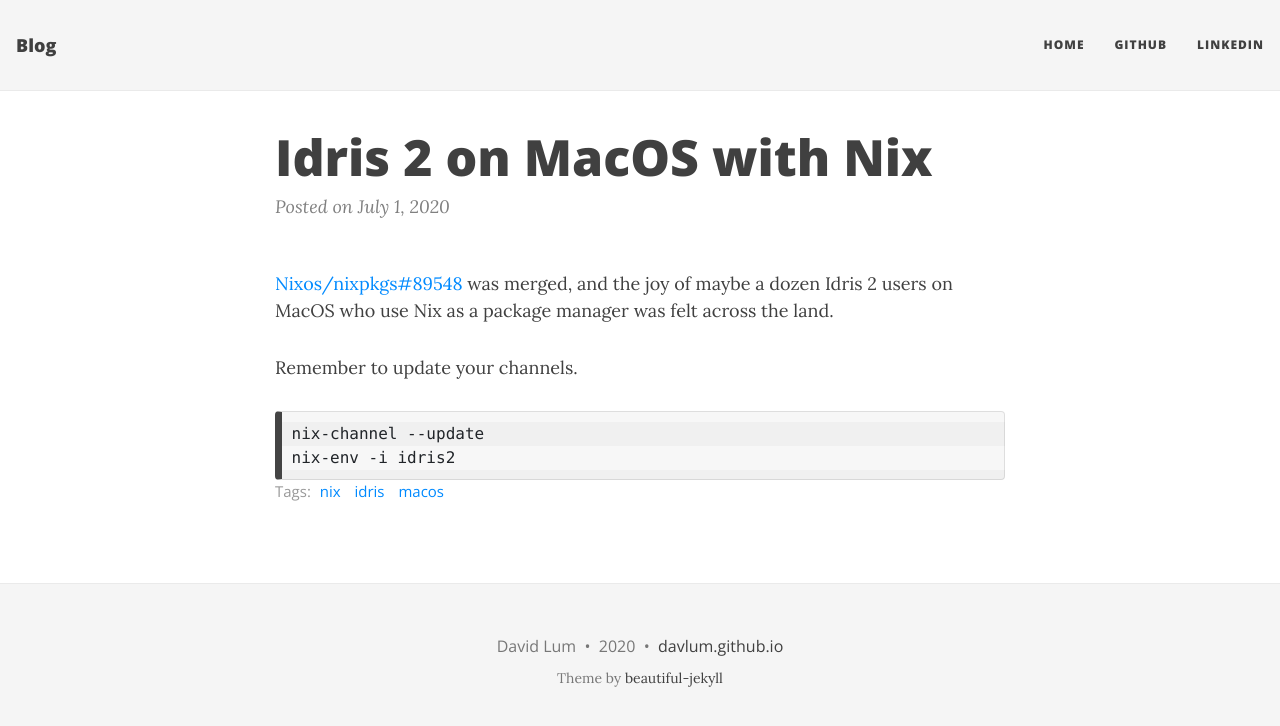
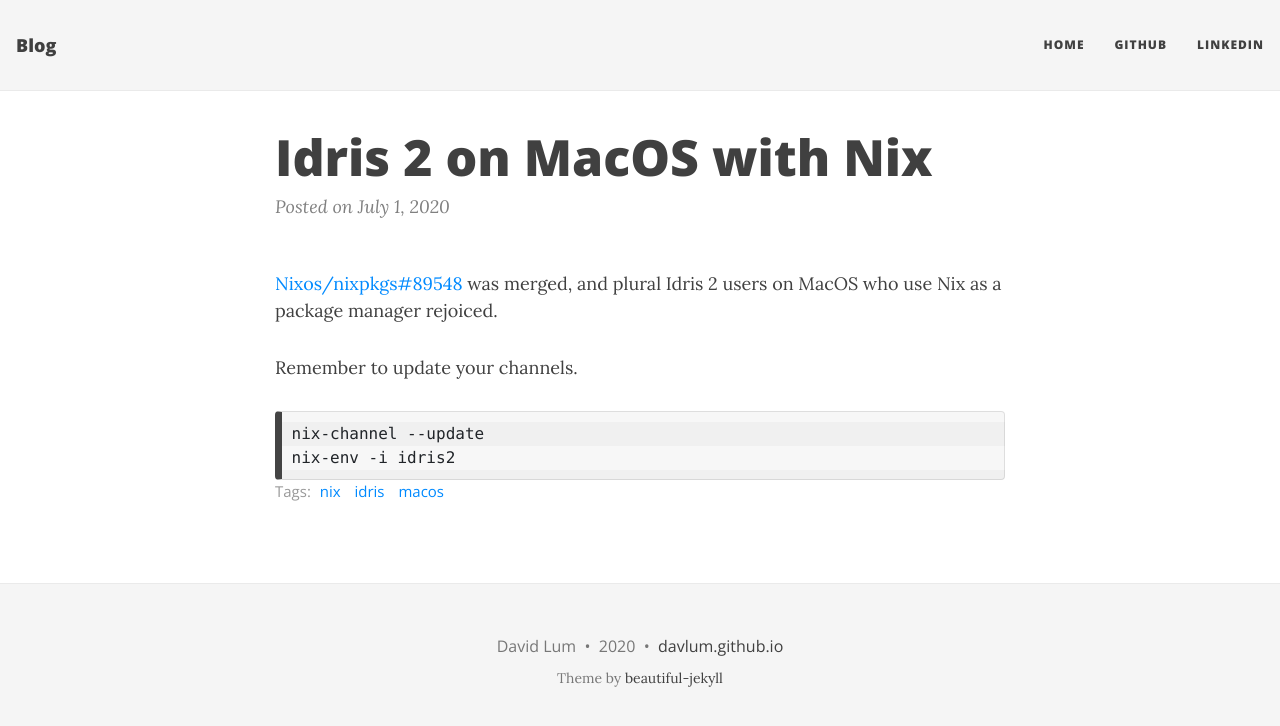
Before and after one commit to davlum/davlum.github.io, a Jekyll site: the page built from _posts/2020-07-01-nix-idris-mac.md, in a window 1280 px wide. Shown: the top 726 px of the page. Built offline with Jekyll 4.4.1, drawn with Linux system fonts in a browser that asks for light colours; nearby versions of some CDN libraries.

Commit message:
Use alternate wording for silly article

````diff
--- a/_posts/2020-07-01-nix-idris-mac.md
+++ b/_posts/2020-07-01-nix-idris-mac.md
@@ -5,8 +5,7 @@ readtime: false
 ---
 
 [Nixos/nixpkgs#89548](https://github.com/NixOS/nixpkgs/pull/89548) was merged,
-and the joy of maybe a dozen Idris 2 users on MacOS who use Nix as a package manager
-was felt across the land.
+and plural Idris 2 users on MacOS who use Nix as a package manager rejoiced.
 
 Remember to update your channels.
 ```
````
